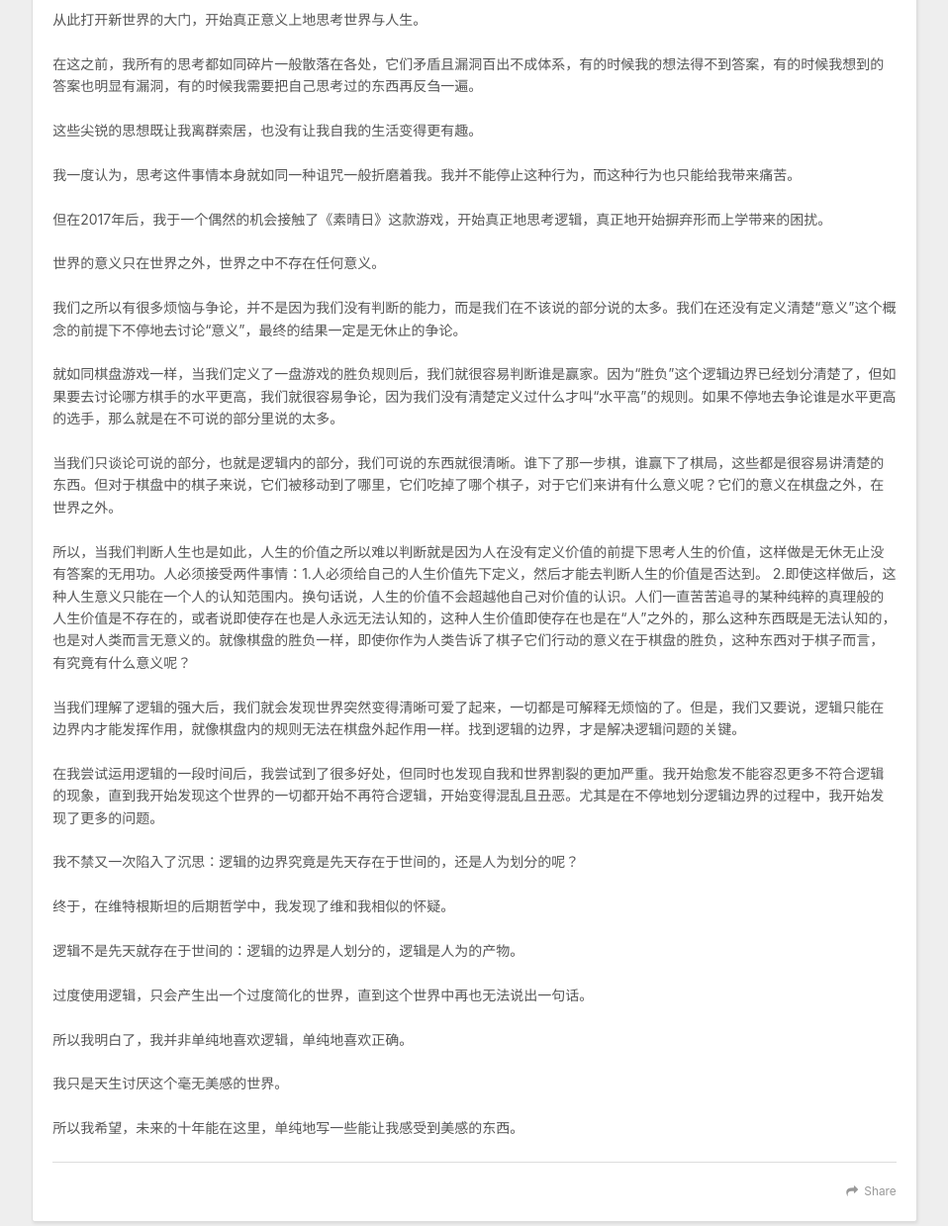
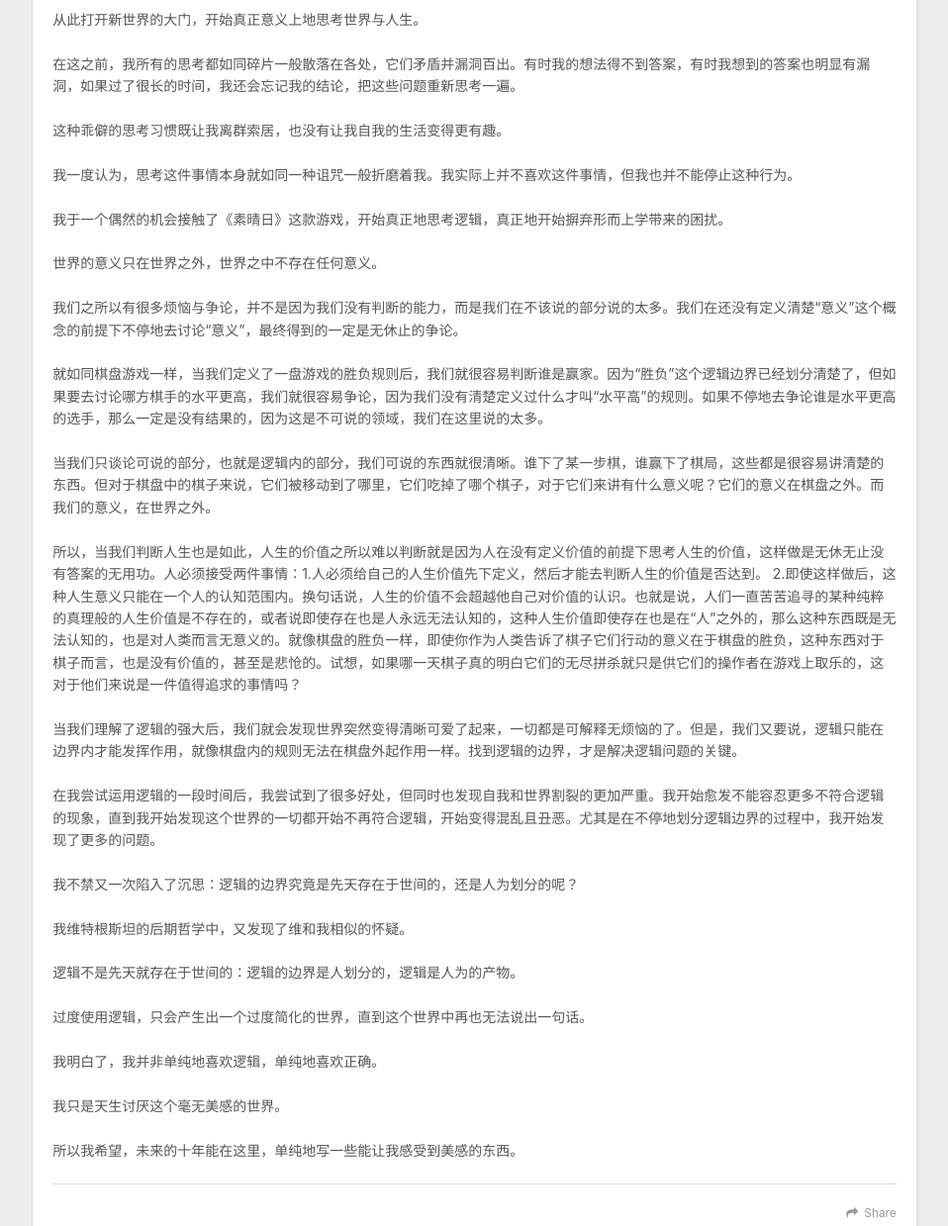
Before and after one commit to coder-chi/coder-chi.github.io, a plain HTML site: page 2020/05/16/序/index.html in a window 1280 px wide. Shown: the part 840-2079 px from the top of the page at 99% size, without its empty margins (8-966 px from the left). Drawn offline with nearby package versions, Linux system fonts and the light colour scheme.

Commit message:
Site updated: 2020-08-25 08:22:45

```diff
--- a/2020/05/16/序/index.html
+++ b/2020/05/16/序/index.html
@@ -7,15 +7,15 @@
 
   <title>序 | 美好的每一天</title>
   <meta name="viewport" content="width=device-width, initial-scale=1, maximum-scale=1">
-  <meta name="description" content="我于2018年接触《美好的每一天~不连续的存在》 从此打开新世界的大门，开始真正意义上地思考世界与人生。 在这之前，我所有的思考都如同碎片一般散落在各处，它们矛盾且漏洞百出不成体系，有的时候我的想法得不到答案，有的时候我想到的答案也明显有漏洞，有的时候我需要把自己思考过的东西再反刍一遍。 这些尖锐的思想既让我离群索居，也没有让我自我的生活变得更有趣。 我一度认为，思考这件事情本身就如同一种诅咒一">
+  <meta name="description" content="我于2018年接触《美好的每一天~不连续的存在》 从此打开新世界的大门，开始真正意义上地思考世界与人生。 在这之前，我所有的思考都如同碎片一般散落在各处，它们矛盾并漏洞百出。有时我的想法得不到答案，有时我想到的答案也明显有漏洞，如果过了很长的时间，我还会忘记我的结论，把这些问题重新思考一遍。 这种乖僻的思考习惯既让我离群索居，也没有让我自我的生活变得更有趣。 我一度认为，思考这件事情本身就如同一">
 <meta property="og:type" content="article">
 <meta property="og:title" content="序">
 <meta property="og:url" content="http://yoursite.com/2020/05/16/%E5%BA%8F/index.html">
 <meta property="og:site_name" content="美好的每一天">
-<meta property="og:description" content="我于2018年接触《美好的每一天~不连续的存在》 从此打开新世界的大门，开始真正意义上地思考世界与人生。 在这之前，我所有的思考都如同碎片一般散落在各处，它们矛盾且漏洞百出不成体系，有的时候我的想法得不到答案，有的时候我想到的答案也明显有漏洞，有的时候我需要把自己思考过的东西再反刍一遍。 这些尖锐的思想既让我离群索居，也没有让我自我的生活变得更有趣。 我一度认为，思考这件事情本身就如同一种诅咒一">
+<meta property="og:description" content="我于2018年接触《美好的每一天~不连续的存在》 从此打开新世界的大门，开始真正意义上地思考世界与人生。 在这之前，我所有的思考都如同碎片一般散落在各处，它们矛盾并漏洞百出。有时我的想法得不到答案，有时我想到的答案也明显有漏洞，如果过了很长的时间，我还会忘记我的结论，把这些问题重新思考一遍。 这种乖僻的思考习惯既让我离群索居，也没有让我自我的生活变得更有趣。 我一度认为，思考这件事情本身就如同一">
 <meta property="og:image" content="https://s1.ax1x.com/2020/08/23/dB3yzq.jpg">
 <meta property="article:published_time" content="2020-05-16T06:30:01.173Z">
-<meta property="article:modified_time" content="2020-08-23T15:25:46.882Z">
+<meta property="article:modified_time" content="2020-08-25T00:22:04.108Z">
 <meta property="article:author" content="直尺作圆">
 <meta name="twitter:card" content="summary">
 <meta name="twitter:image" content="https://s1.ax1x.com/2020/08/23/dB3yzq.jpg">
@@ -92,22 +92,22 @@
         <p><img src="https://s1.ax1x.com/2020/08/23/dB3yzq.jpg" alt="dB3yzq.jpg"></p>
 <p>我于2018年接触《美好的每一天~不连续的存在》</p>
 <p>从此打开新世界的大门，开始真正意义上地思考世界与人生。</p>
-<p>在这之前，我所有的思考都如同碎片一般散落在各处，它们矛盾且漏洞百出不成体系，有的时候我的想法得不到答案，有的时候我想到的答案也明显有漏洞，有的时候我需要把自己思考过的东西再反刍一遍。</p>
-<p>这些尖锐的思想既让我离群索居，也没有让我自我的生活变得更有趣。</p>
-<p>我一度认为，思考这件事情本身就如同一种诅咒一般折磨着我。我并不能停止这种行为，而这种行为也只能给我带来痛苦。</p>
-<p>但在2017年后，我于一个偶然的机会接触了《素晴日》这款游戏，开始真正地思考逻辑，真正地开始摒弃形而上学带来的困扰。</p>
+<p>在这之前，我所有的思考都如同碎片一般散落在各处，它们矛盾并漏洞百出。有时我的想法得不到答案，有时我想到的答案也明显有漏洞，如果过了很长的时间，我还会忘记我的结论，把这些问题重新思考一遍。</p>
+<p>这种乖僻的思考习惯既让我离群索居，也没有让我自我的生活变得更有趣。</p>
+<p>我一度认为，思考这件事情本身就如同一种诅咒一般折磨着我。我实际上并不喜欢这件事情，但我也并不能停止这种行为。</p>
+<p>我于一个偶然的机会接触了《素晴日》这款游戏，开始真正地思考逻辑，真正地开始摒弃形而上学带来的困扰。</p>
 <p>世界的意义只在世界之外，世界之中不存在任何意义。</p>
-<p>我们之所以有很多烦恼与争论，并不是因为我们没有判断的能力，而是我们在不该说的部分说的太多。我们在还没有定义清楚“意义”这个概念的前提下不停地去讨论“意义”，最终的结果一定是无休止的争论。</p>
-<p>就如同棋盘游戏一样，当我们定义了一盘游戏的胜负规则后，我们就很容易判断谁是赢家。因为“胜负”这个逻辑边界已经划分清楚了，但如果要去讨论哪方棋手的水平更高，我们就很容易争论，因为我们没有清楚定义过什么才叫“水平高”的规则。如果不停地去争论谁是水平更高的选手，那么就是在不可说的部分里说的太多。</p>
-<p>当我们只谈论可说的部分，也就是逻辑内的部分，我们可说的东西就很清晰。谁下了那一步棋，谁赢下了棋局，这些都是很容易讲清楚的东西。但对于棋盘中的棋子来说，它们被移动到了哪里，它们吃掉了哪个棋子，对于它们来讲有什么意义呢？它们的意义在棋盘之外，在世界之外。</p>
-<p>所以，当我们判断人生也是如此，人生的价值之所以难以判断就是因为人在没有定义价值的前提下思考人生的价值，这样做是无休无止没有答案的无用功。人必须接受两件事情：1.人必须给自己的人生价值先下定义，然后才能去判断人生的价值是否达到。 2.即使这样做后，这种人生意义只能在一个人的认知范围内。换句话说，人生的价值不会超越他自己对价值的认识。人们一直苦苦追寻的某种纯粹的真理般的人生价值是不存在的，或者说即使存在也是人永远无法认知的，这种人生价值即使存在也是在“人”之外的，那么这种东西既是无法认知的，也是对人类而言无意义的。就像棋盘的胜负一样，即使你作为人类告诉了棋子它们行动的意义在于棋盘的胜负，这种东西对于棋子而言，有究竟有什么意义呢？</p>
+<p>我们之所以有很多烦恼与争论，并不是因为我们没有判断的能力，而是我们在不该说的部分说的太多。我们在还没有定义清楚“意义”这个概念的前提下不停地去讨论“意义”，最终得到的一定是无休止的争论。</p>
+<p>就如同棋盘游戏一样，当我们定义了一盘游戏的胜负规则后，我们就很容易判断谁是赢家。因为“胜负”这个逻辑边界已经划分清楚了，但如果要去讨论哪方棋手的水平更高，我们就很容易争论，因为我们没有清楚定义过什么才叫“水平高”的规则。如果不停地去争论谁是水平更高的选手，那么一定是没有结果的，因为这是不可说的领域，我们在这里说的太多。</p>
+<p>当我们只谈论可说的部分，也就是逻辑内的部分，我们可说的东西就很清晰。谁下了某一步棋，谁赢下了棋局，这些都是很容易讲清楚的东西。但对于棋盘中的棋子来说，它们被移动到了哪里，它们吃掉了哪个棋子，对于它们来讲有什么意义呢？它们的意义在棋盘之外。而我们的意义，在世界之外。</p>
+<p>所以，当我们判断人生也是如此，人生的价值之所以难以判断就是因为人在没有定义价值的前提下思考人生的价值，这样做是无休无止没有答案的无用功。人必须接受两件事情：1.人必须给自己的人生价值先下定义，然后才能去判断人生的价值是否达到。 2.即使这样做后，这种人生意义只能在一个人的认知范围内。换句话说，人生的价值不会超越他自己对价值的认识。也就是说，人们一直苦苦追寻的某种纯粹的真理般的人生价值是不存在的，或者说即使存在也是人永远无法认知的，这种人生价值即使存在也是在“人”之外的，那么这种东西既是无法认知的，也是对人类而言无意义的。就像棋盘的胜负一样，即使你作为人类告诉了棋子它们行动的意义在于棋盘的胜负，这种东西对于棋子而言，也是没有价值的，甚至是悲怆的。试想，如果哪一天棋子真的明白它们的无尽拼杀就只是供它们的操作者在游戏上取乐的，这对于他们来说是一件值得追求的事情吗？</p>
 <p>当我们理解了逻辑的强大后，我们就会发现世界突然变得清晰可爱了起来，一切都是可解释无烦恼的了。但是，我们又要说，逻辑只能在边界内才能发挥作用，就像棋盘内的规则无法在棋盘外起作用一样。找到逻辑的边界，才是解决逻辑问题的关键。</p>
 <p>在我尝试运用逻辑的一段时间后，我尝试到了很多好处，但同时也发现自我和世界割裂的更加严重。我开始愈发不能容忍更多不符合逻辑的现象，直到我开始发现这个世界的一切都开始不再符合逻辑，开始变得混乱且丑恶。尤其是在不停地划分逻辑边界的过程中，我开始发现了更多的问题。</p>
 <p>我不禁又一次陷入了沉思：逻辑的边界究竟是先天存在于世间的，还是人为划分的呢？</p>
-<p>终于，在维特根斯坦的后期哲学中，我发现了维和我相似的怀疑。</p>
+<p>我维特根斯坦的后期哲学中，又发现了维和我相似的怀疑。</p>
 <p>逻辑不是先天就存在于世间的：逻辑的边界是人划分的，逻辑是人为的产物。</p>
 <p>过度使用逻辑，只会产生出一个过度简化的世界，直到这个世界中再也无法说出一句话。</p>
-<p>所以我明白了，我并非单纯地喜欢逻辑，单纯地喜欢正确。</p>
+<p>我明白了，我并非单纯地喜欢逻辑，单纯地喜欢正确。</p>
 <p>我只是天生讨厌这个毫无美感的世界。</p>
 <p>所以我希望，未来的十年能在这里，单纯地写一些能让我感受到美感的东西。</p>
 
```
Also changed, not shown: index.html (+10 -10 lines).
